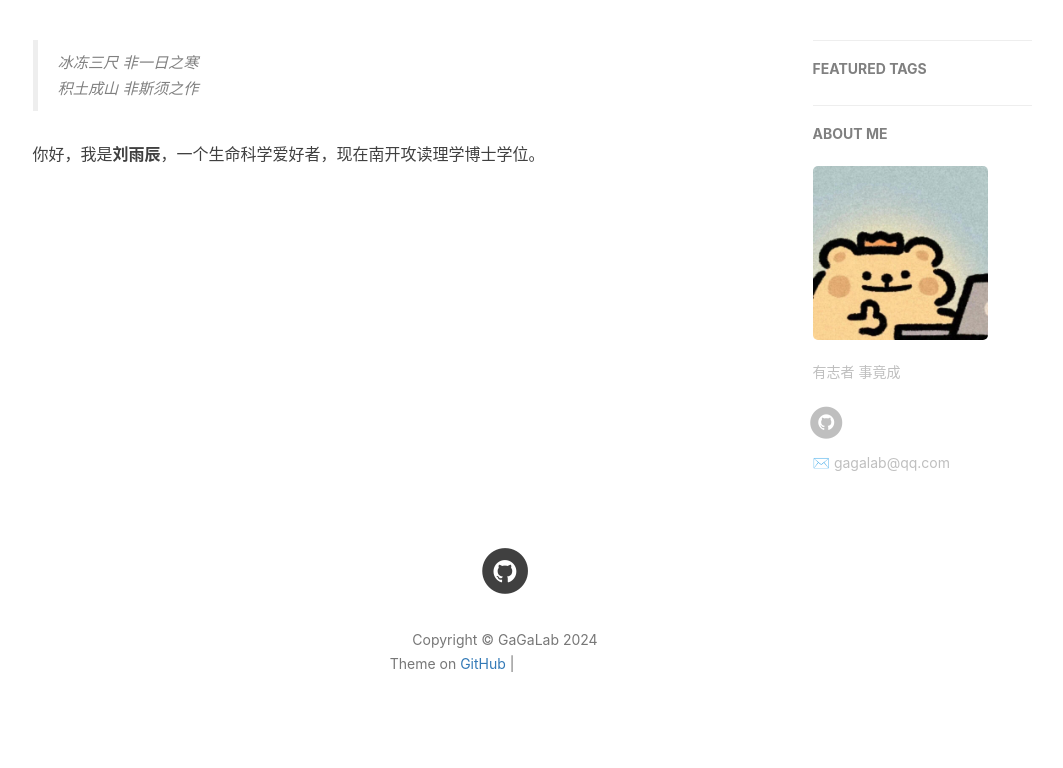
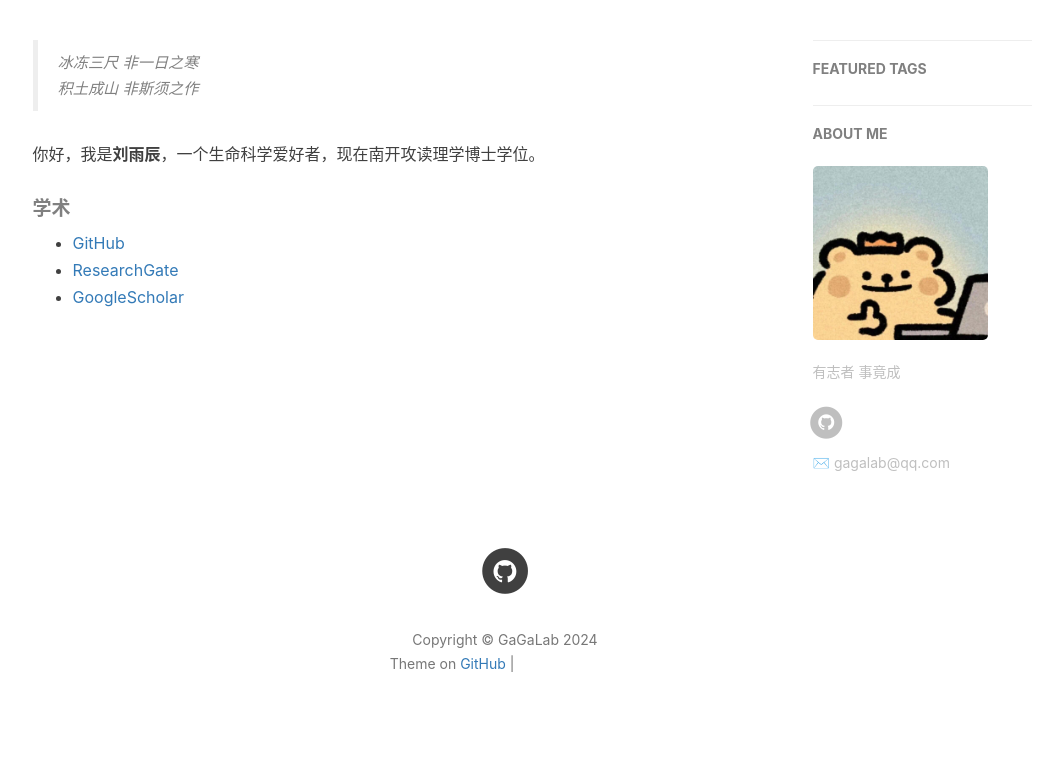
Before and after one commit to liuyuchenlab/LiuYuchenLab.github.io, a Jekyll site: the page built from about.html, in a window 1280 px wide. Shown: the part 418-1186 px from the top of the page, without its empty margins (135-1198 px from the left). Built offline with Jekyll 4.4.1, drawn with Linux system fonts in a browser that asks for light colours; nearby versions of some CDN libraries; comment, search, counter and statistics services are not loaded; grey boxes are pictures that could not be loaded.

Commit message:
Update about.html

```diff
--- a/about.html
+++ b/about.html
@@ -21,7 +21,13 @@ header-img: "img/river.jpg"
     <p>你好，我是<strong>刘雨辰</strong>，一个生命科学爱好者，现在南开攻读理学博士学位。</p>
 
     <p></p>
+        <h5>学术</h5>
 
+    <ul>
+        <li><a href="https://github.com">GitHub</a></li>
+        <li><a href="https://www.researchgate.net/">ResearchGate</a></li>
+        <li><a href="https://scholar.google.com/">GoogleScholar</a></li>
+    </ul>
 
 
 
```
